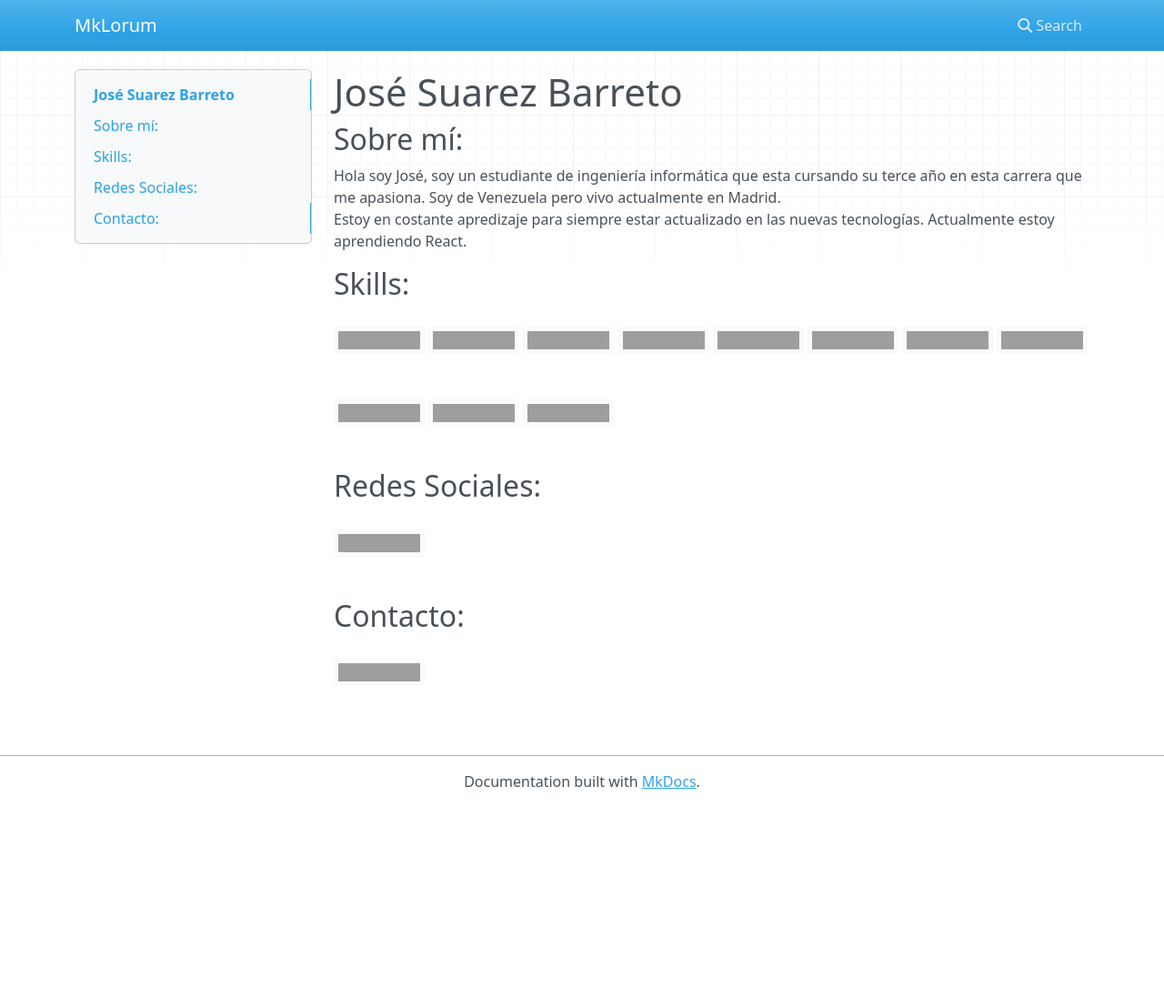
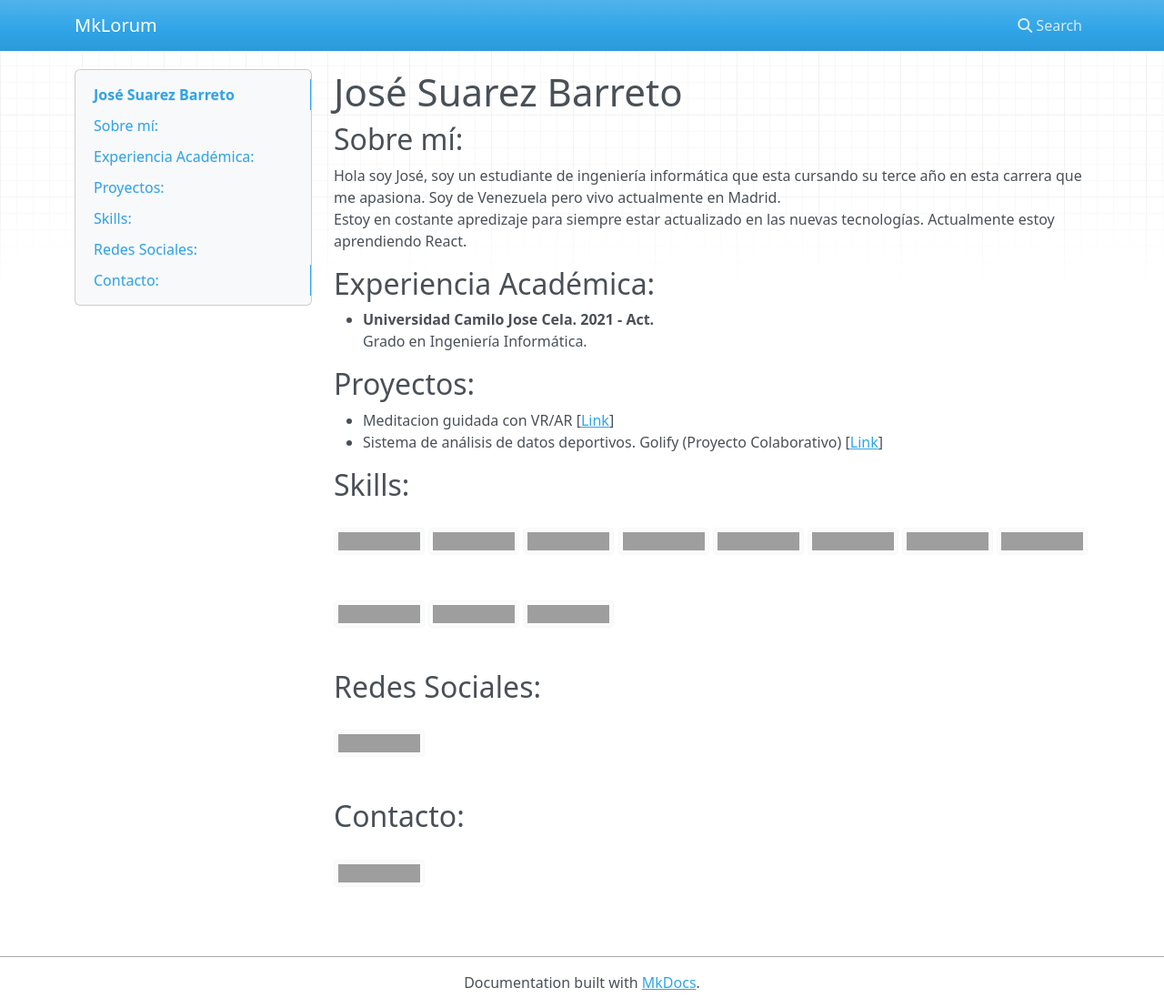
Before and after one commit to josesuarez03/josesurez03.github.io, an MkDocs documentation site: the page built from docs/index.md, in a window 1280 px wide and 1108 px high, cut to the strip 0-1108 px from the top of the window. Shown: the whole strip at 91% size. Built offline with MkDocs 1.6.1, drawn with Linux system fonts in a browser that asks for light colours; nearby versions of some CDN libraries; grey boxes are pictures that could not be loaded.

Commit message:
cambios en la pagina

```diff
--- a/docs/index.md
+++ b/docs/index.md
@@ -1,6 +1,14 @@
 # José Suarez Barreto
 ## Sobre mí:
 <p>Hola soy José, soy un estudiante de ingeniería informática que esta cursando su terce año en esta carrera que me apasiona. Soy de Venezuela pero vivo actualmente en Madrid. <br> Estoy en costante apredizaje para siempre estar actualizado en las nuevas tecnologías. Actualmente estoy aprendiendo React.</p>
+
+## Experiencia Académica:
+<ul><li><b>Universidad Camilo Jose Cela. 2021 - Act.</b> <br> Grado en Ingeniería Informática.</li>
+</ul>
+
+## Proyectos:
+- Meditacion guidada con VR/AR [[Link](https://github.com/josesuarez03/meditacion_guiada)]
+- Sistema de análisis de datos deportivos. Golify (Proyecto Colaborativo) [[Link](https://github.com/HectorCRZBQ/Golify)]
 
 ## Skills:
 ![CSS3](https://img.shields.io/badge/css3-%231572B6.svg?style=for-the-badge&logo=css3&logoColor=white) ![JavaScript](https://img.shields.io/badge/javascript-%23323330.svg?style=for-the-badge&logo=javascript&logoColor=%23F7DF1E) ![Java](https://img.shields.io/badge/java-%23ED8B00.svg?style=for-the-badge&logo=openjdk&logoColor=white) ![HTML5](https://img.shields.io/badge/html5-%23E34F26.svg?style=for-the-badge&logo=html5&logoColor=white) ![R](https://img.shields.io/badge/r-%23276DC3.svg?style=for-the-badge&logo=r&logoColor=white) ![Python](https://img.shields.io/badge/python-3670A0?style=for-the-badge&logo=python&logoColor=ffdd54) ![Flask](https://img.shields.io/badge/flask-%23000.svg?style=for-the-badge&logo=flask&logoColor=white) ![Postgres](https://img.shields.io/badge/postgres-%23316192.svg?style=for-the-badge&logo=postgresql&logoColor=white) ![C](https://img.shields.io/badge/c-%2300599C.svg?style=for-the-badge&logo=c&logoColor=white) ![Express.js](https://img.shields.io/badge/express.js-%23404d59.svg?style=for-the-badge&logo=express&logoColor=%2361DAFB) ![Docker](https://img.shields.io/badge/docker-%230db7ed.svg?style=for-the-badge&logo=docker&logoColor=white)
```
